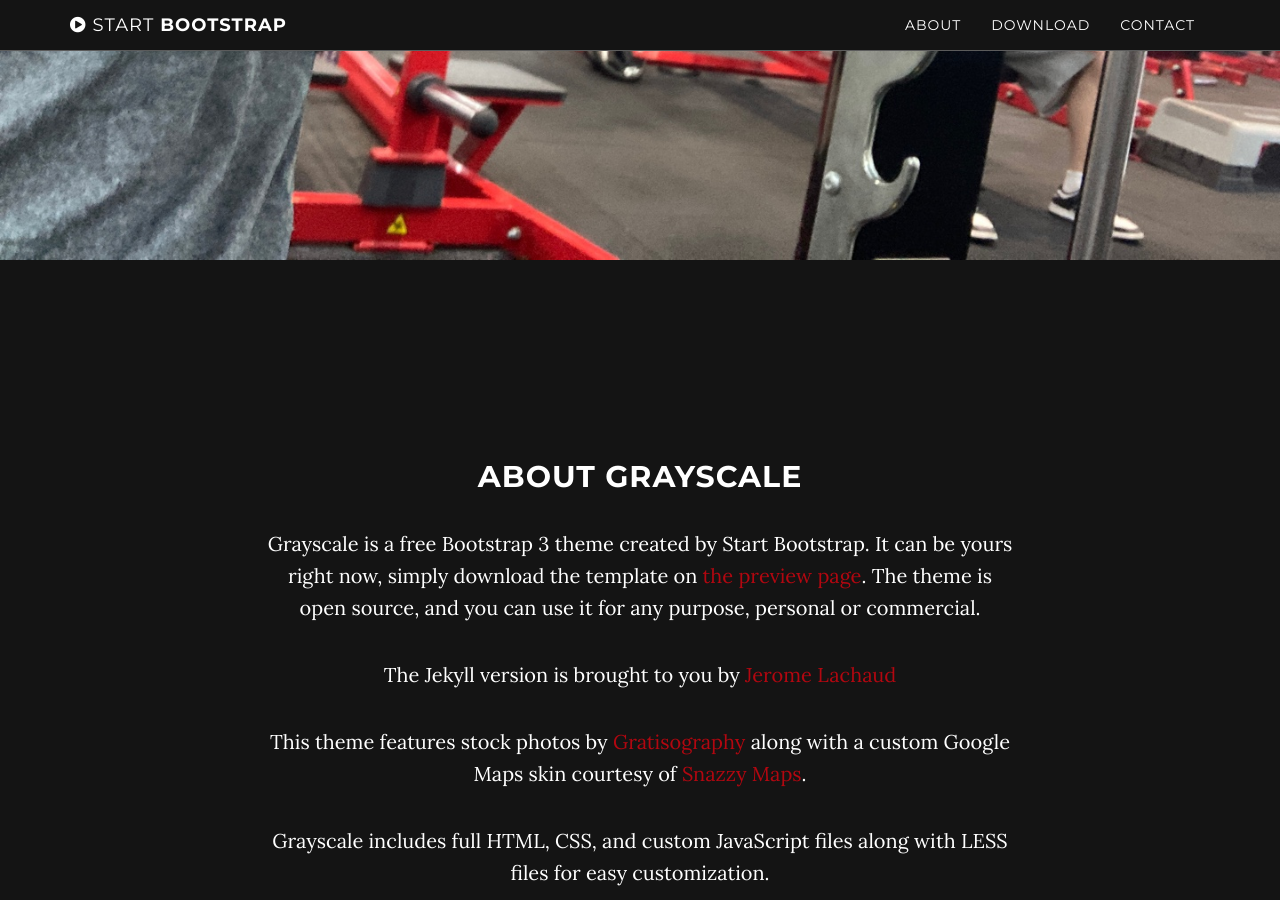
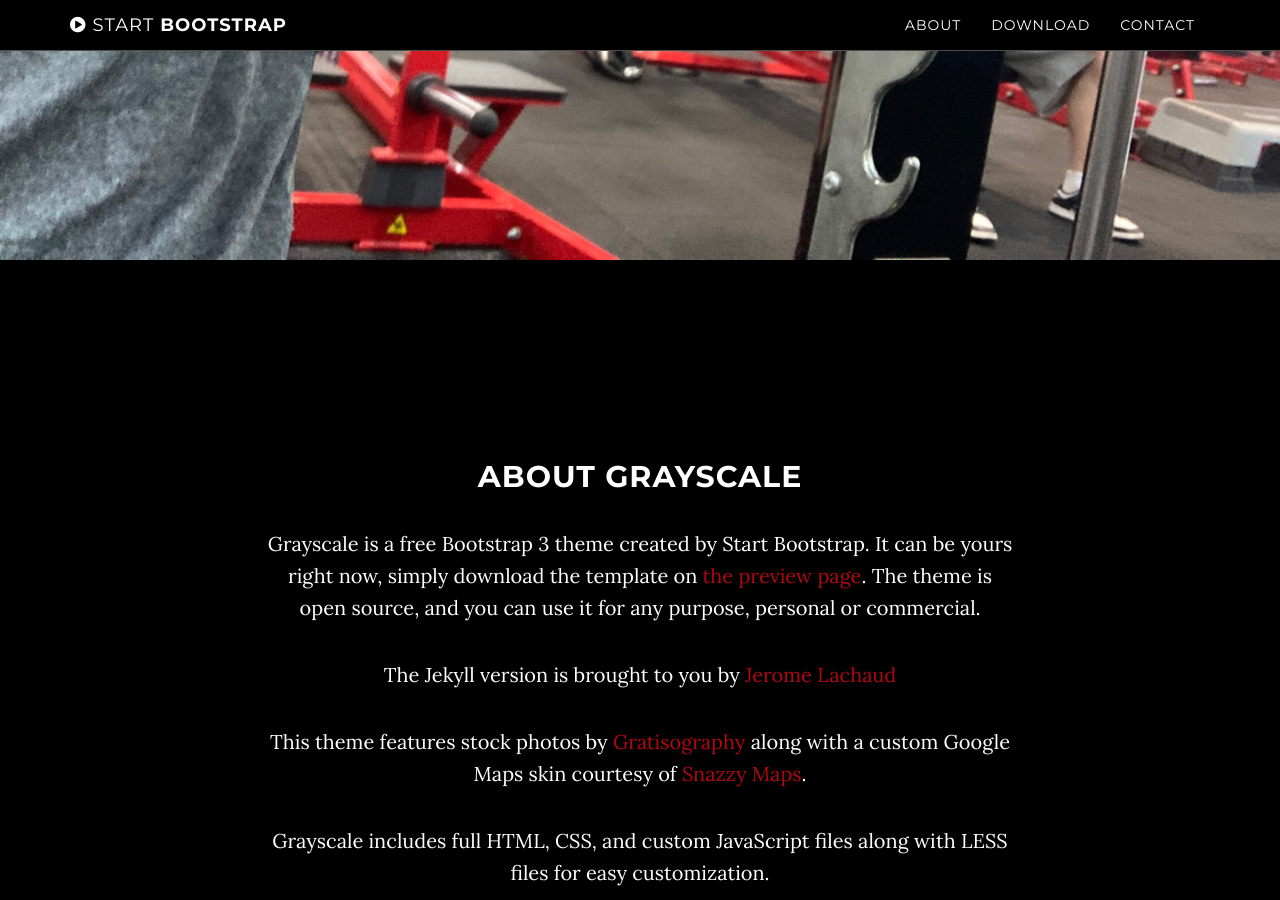
Before and after one commit to notj-code/GYMBROS_download_page, a Jekyll site: the page built from index.html, in a window 1280 px wide and 900 px high, scrolled down 640 px. Built offline with Jekyll 4.4.1, drawn with Linux system fonts in a browser that asks for light colours.

Commit message:
change theme color

```diff
--- a/_config.yml
+++ b/_config.yml
@@ -6,7 +6,7 @@ description: "GYMBROS is a Personalized AI Fitness Trainer that helps you achiev
 
 # Color settings (hex-codes without the leading hash-tag)
 color:
-  primary-dark: '#141414'
+  primary-dark: '#000000'
   links: '#B20710'
 
 # Footer settings
```
